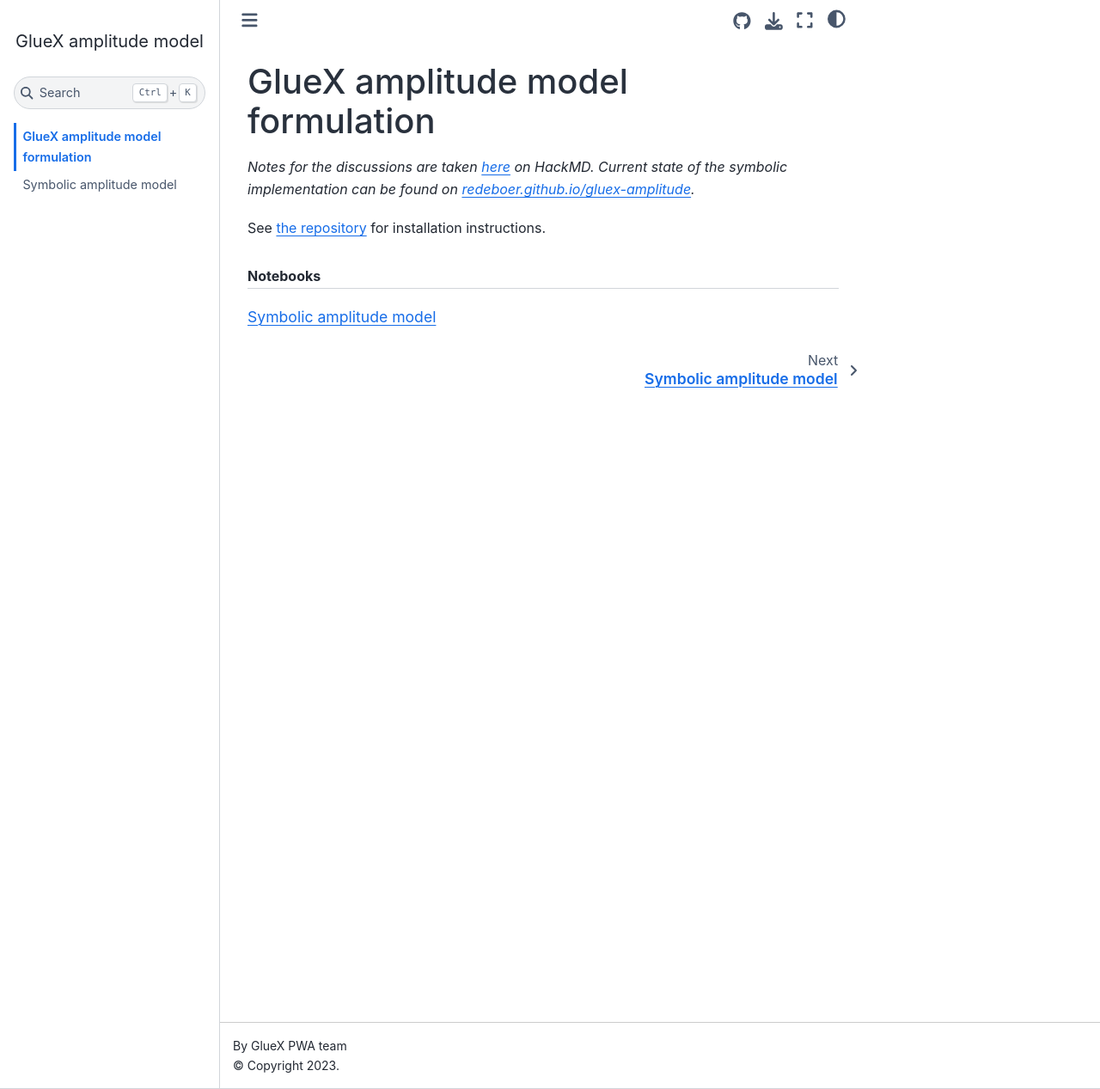
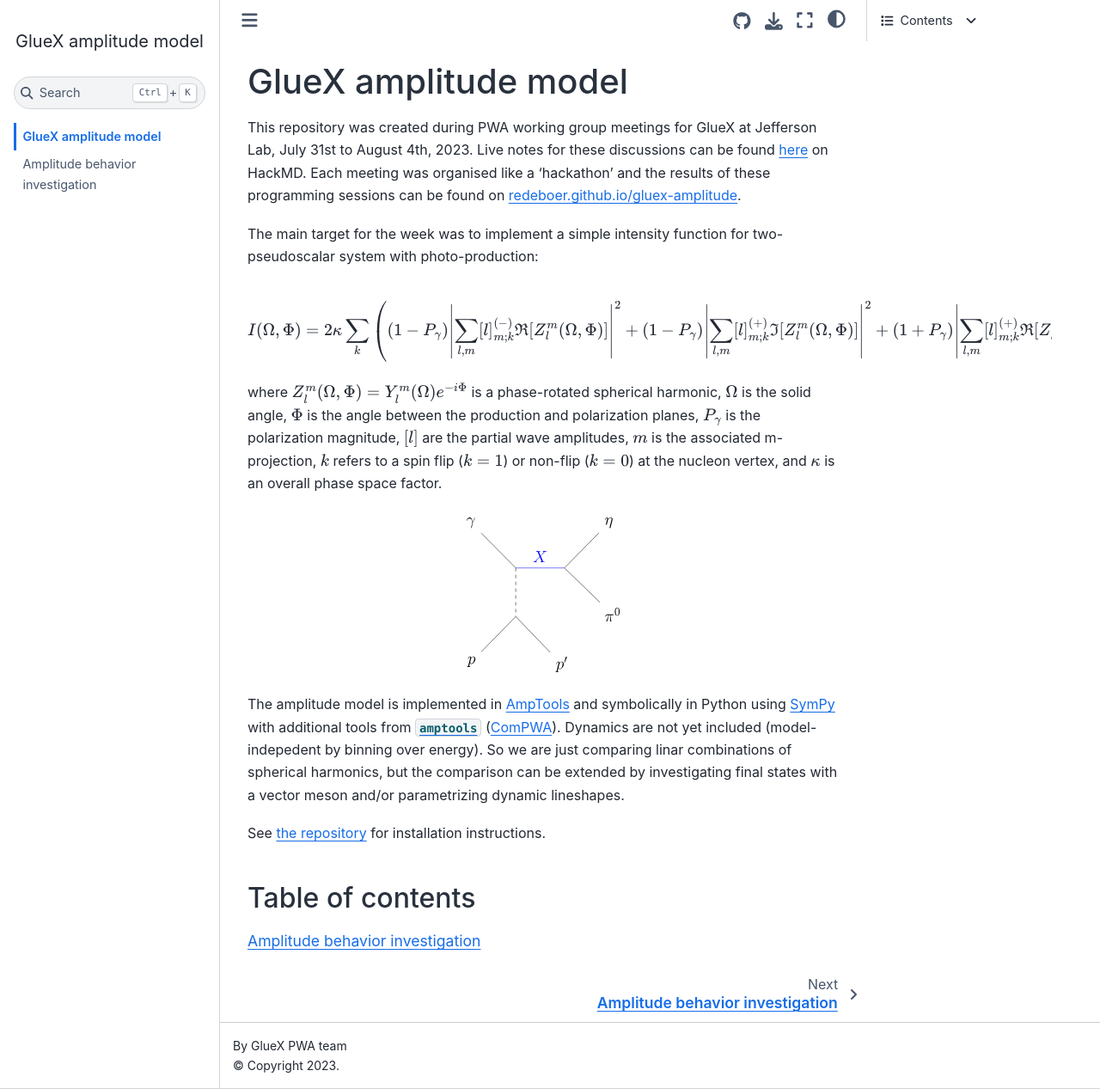
Before and after one commit to ComPWA/gluex-amplitude, a Jupyter Book: the page built from docs/index.md, in a window 1280 px wide and 1267 px high. Shown: the whole window at 86% size. Built offline with Jupyter Book 1.0.4 settings and Sphinx 7.4.7 and the Sphinx Book theme 1.1.4, drawn with Linux system fonts in a browser that asks for light colours.

Commit message:
DOC: improve physics explanation (#11)
* BREAK: rename `gluex-amplitude.ipynb` to `widget.ipynb`
* DOC: add explanation to widget notebook
* DOC: add two-pseudoscalar equation to welcome page
* DOC: add two-pseudoscalar Feynman diagram
* DOC: extend explanation of the project
* DX: activate wrapping for Markdown files
  This was only there from projects that use 88 character line width

* ENH: switch to MathJax v3, which should be faster
  https://jupyterbook.org/en/stable/content/math.html

````diff
--- a/README.md
+++ b/README.md
@@ -1,6 +1,16 @@
 # Comparison repository for GlueX amplitude models
 
-_Notes for the discussions are taken [here](https://hackmd.io/@QHYjhejHTIWXL2MltV3WNQ/r17prtBo3) on HackMD. Current state of the symbolic implementation can be found on [redeboer.github.io/gluex-amplitude](https://redeboer.github.io/gluex-amplitude)._
+This repository was created during PWA working group meetings for GlueX at Jefferson Lab, July 31st to August 4th, 2023. Live notes for these discussions can be found [here](https://hackmd.io/@QHYjhejHTIWXL2MltV3WNQ/r17prtBo3) on HackMD. Each meeting was organised like a 'hackathon' and the results of these programming sessions can be found on [redeboer.github.io/gluex-amplitude](https://redeboer.github.io/gluex-amplitude).
+
+The main target for the week was to implement a simple intensity function for two-pseudoscalar system with photo-production:
+
+![](docs/fig/eq-gluex-two-pseusoscalar.svg)
+
+where $Z_{l}^{m}(\Omega,\Phi)=Y_{l}^{m}(\Omega)e^{-i\Phi}$ is a phase-rotated spherical harmonic, $\Omega$ is the solid angle, $\Phi$ is the angle between the production and polarization planes, $P_{\gamma}$ is the polarization magnitude, $[l]$ are the partial wave amplitudes, $m$ is the associated m-projection, $k$ refers to a spin flip ($k=1$) or non-flip ($k=0$) at the nucleon vertex, and $\kappa$ is an overall phase space factor.
+
+![](docs/fig/feynman-gluex-two-pseudoscalar.svg)
+
+The amplitude model is implemented in [AmpTools](https://github.com/mashephe/AmpTools) and symbolically in Python using [SymPy](https://docs.sympy.org) with additional tools from [`amptools`](https://ampform.rtfd.io) ([ComPWA](https://compwa-org.rtfd.io)). Dynamics are not yet included (model-indepedent by binning over energy). So we are just comparing linar combinations of spherical harmonics, but the comparison can be extended by investigating final states with a vector meson and/or parametrizing dynamic lineshapes.
 
 ## Installation
 
--- a/docs/_config.yml
+++ b/docs/_config.yml
@@ -26,5 +26,6 @@
 
 sphinx:
   config:
+    mathjax_path: https://cdn.jsdelivr.net/npm/mathjax@3/es5/tex-mml-chtml.js
     myst_heading_anchors: 3
     nb_execution_show_tb: True
--- a/docs/index.md
+++ b/docs/index.md
@@ -1,13 +1,36 @@
-# GlueX amplitude model formulation
+# GlueX amplitude model
 
 ```{include} ../README.md
 :start-line: 2
-:end-line: 3
+:end-line: 6
+```
+
+```{math}
+:class: full-width
+I(\Omega,\Phi) = 2\kappa\sum_{k}\left(
+  (1-P_{\gamma})\left|\sum_{l,m}[l]_{m;k}^{(-)}\Re[Z_{l}^{m}(\Omega,\Phi)]\right|^2
+  +(1-P_{\gamma})\left|\sum_{l,m}[l]_{m;k}^{(+)}\Im[Z_{l}^{m}(\Omega,\Phi)]\right|^2
+  +(1+P_{\gamma})\left|\sum_{l,m}[l]_{m;k}^{(+)}\Re[Z_{l}^{m}(\Omega,\Phi)]\right|^2
+  +(1+P_{\gamma})\left|\sum_{l,m}[l]_{m;k}^{(-)}\Im[Z_{l}^{m}(\Omega,\Phi)]\right|^2
+\right)
+```
+
+```{include} ../README.md
+:start-line: 8
+:end-line: 10
+```
+
+:::{figure} fig/feynman-gluex-two-pseudoscalar.svg
+:::
+
+```{include} ../README.md
+:start-line: 12
+:end-line: 13
 ```
 
 See [the repository](https://github.com/redeboer/gluex-amplitude) for installation instructions.
 
-:::{rubric} Notebooks
-:::
+## Table of contents
+
 :::{tableofcontents}
 :::
````
Also changed, not shown: docs/fig/eq-gluex-two-pseusoscalar.svg (added), docs/fig/feynman-gluex-two-pseudoscalar.svg (added), docs/widget.ipynb, 2 other files.
